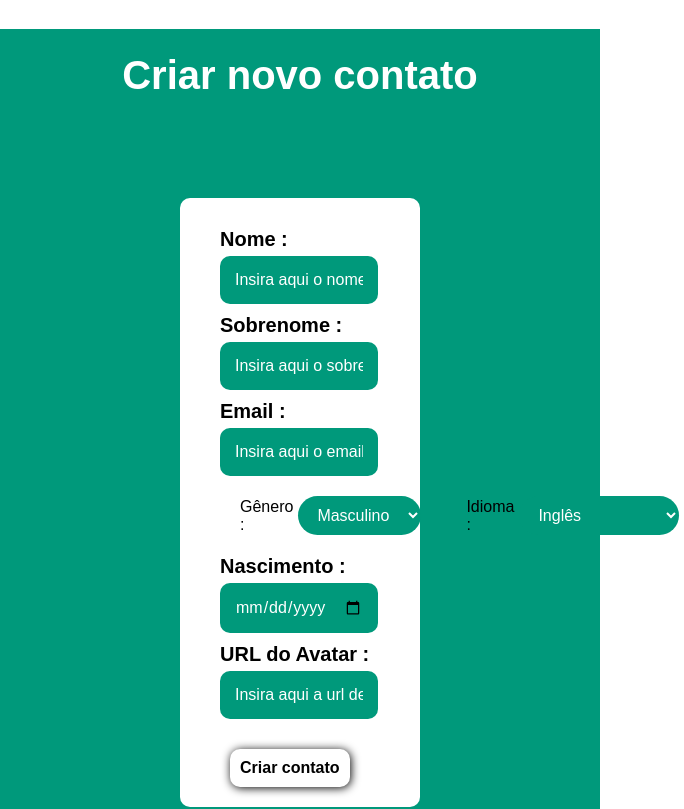
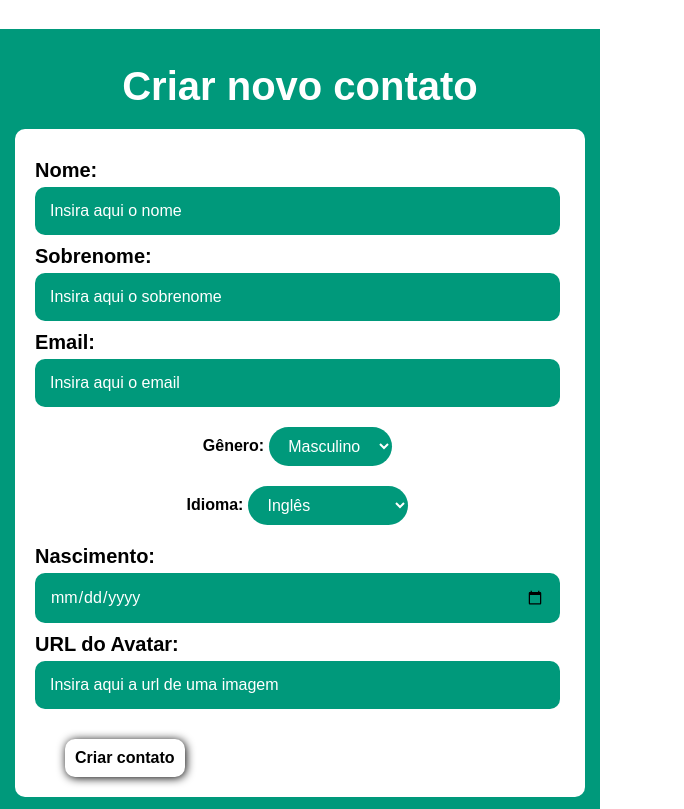
Before and after one commit to Reis567/leste-react, a React (Vite) app: page /new in a window 600 px wide. Shown: the part 329-1138 px from the top of the page, 684 px wide, since content can reach past the window. Built offline with nearby package versions, Linux system fonts and the light colour scheme.

Commit message:
new contato on mobile|

```diff
--- a/src/components/ContatoCard.css
+++ b/src/components/ContatoCard.css
@@ -74,3 +74,12 @@
         font-size: 19px;
     }
 }
+
+@media(min-width:425px) and (max-width:767px){
+    .contatocard .name{
+        display: flex;
+        gap: 7px;
+        color: var(--sec-cl);
+        font-size: 19px;
+    }
+}
--- a/src/routes/NewContato.css
+++ b/src/routes/NewContato.css
@@ -77,3 +77,45 @@
     font-weight: bold;
     color: var(--black);
 }
+
+@media(max-width:424px){
+    .new-contato form{
+        width: 95%;
+    }
+    .new-contato h2{
+        margin-bottom: 20px;
+        text-align: center;
+    }
+
+    .new-contato form .form-control{
+        margin-inline: 0px;
+    }
+    .select-divs{
+        flex-direction: column;
+    }
+    .new-contato form .select-divs{
+        margin-inline: 0px;
+        font-weight: bold;
+    }
+}
+
+@media(min-width:425px) and (max-width:767px){
+    .new-contato form{
+        width: 95%;
+    }
+    .new-contato h2{
+        margin-bottom: 20px;
+        text-align: center;
+    }
+
+    .new-contato form .form-control{
+        margin-inline: 0px;
+    }
+    .select-divs{
+        flex-direction: column;
+    }
+    .new-contato form .select-divs{
+        margin-inline: 0px;
+        font-weight: bold;
+    }
+}
```
Also changed, not shown: src/routes/newContato.jsx (+7 -7 lines).
